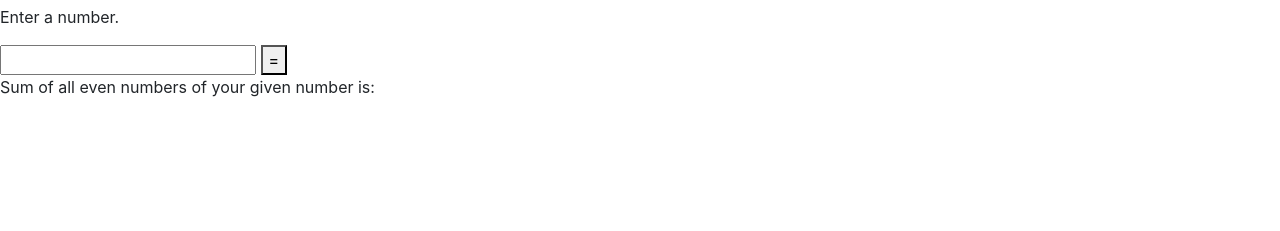
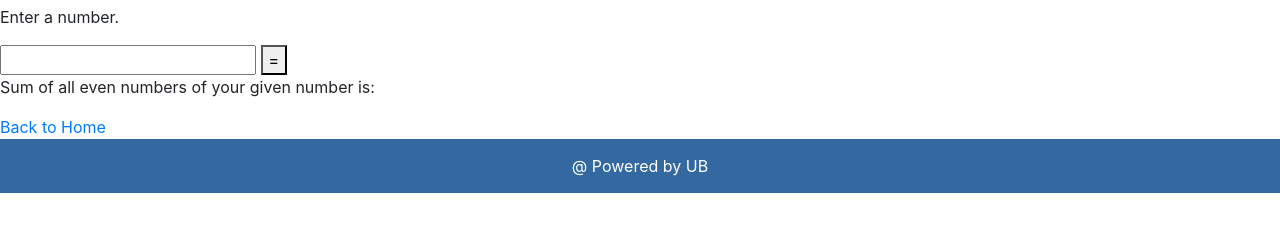
Before and after one commit to 2025162554-arch/foc, a plain HTML site: page sumofeven.html in a window 1280 px wide. Shown: the part 41-272 px from the top of the page. Drawn offline with nearby package versions, Linux system fonts and the light colour scheme.

Commit message:
Update sumofeven.html

```diff
--- a/sumofeven.html
+++ b/sumofeven.html
@@ -11,6 +11,7 @@
 </style>
 </head>
 <body>
+<section>
 <h2>Sum of even numbers.</h2>
 
 <p>Enter a number.</p>
@@ -33,5 +34,11 @@ let resultElement = document.getElementById('result');
 resultElement.textContent = sum;
 }
 </script>
+</section>
+  <a href="index.html">Back to Home</a></h3>
+
+<footer>
+  <p>@ Powered by UB</p>
+</footer>
 </body>
 </html>
```
